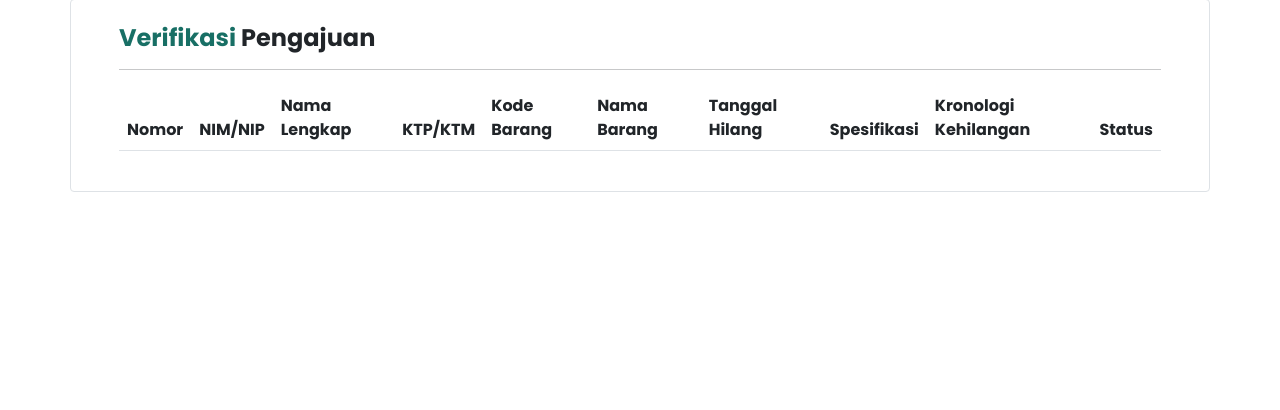
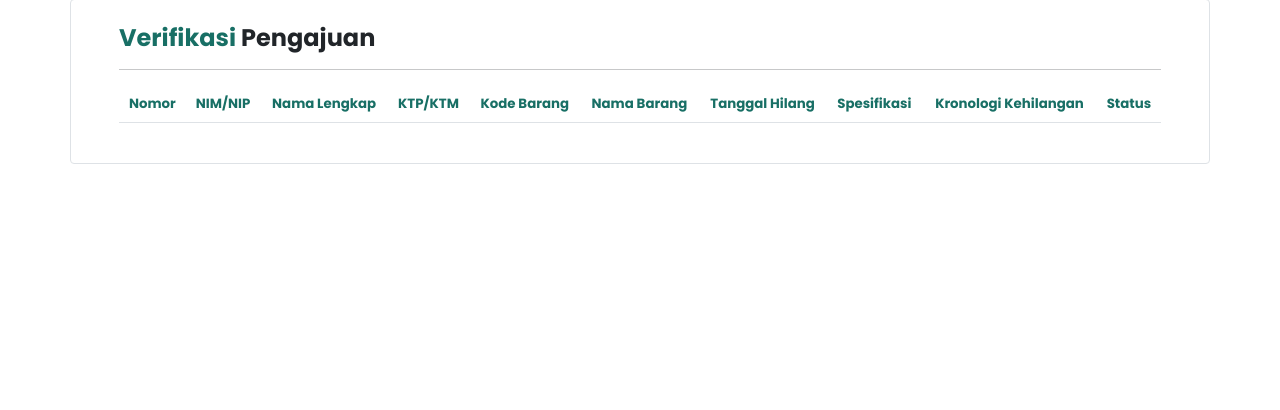
Before and after one commit to adeliadeswita/TBWebP_CariSiniUPNVJ, a PHP site: page /verifikasi.php in a window 1280 px wide. Shown: the part 87-497 px from the top of the page. Run offline with PHP 8.4, Linux system fonts and the light colour scheme; data that the repository does not hold is empty.

Commit message:
update verifikasi admin eksternal css
update lagi tadi yang belum keubah terkait status yang tampil yang belum terverifikasi saja

```diff
--- a/verifikasi.php
+++ b/verifikasi.php
@@ -39,25 +39,25 @@
 
                 <div class="table-responsive">
                     <table class="table table-striped">
-                        <thead>
+                        <thead class="kolom">
                             <tr>
-                                <th class="custom-th" scope="col">Nomor</th>
-                                <th class="custom-th" scope="col">NIM/NIP</th>
-                                <th class="custom-th" scope="col">Nama Lengkap</th>
-                                <th class="custom-th" scope="col">KTP/KTM</th>
-                                <th class="custom-th" scope="col">Kode Barang</th>
-                                <th class="custom-th" scope="col">Nama Barang</th>
-                                <th class="custom-th" scope="col">Tanggal Hilang</th>
-                                <th class="custom-th" scope="col">Spesifikasi</th>
-                                <th class="custom-th" scope="col">Kronologi Kehilangan</th>
-                                <th class="custom-th" scope="col">Status</th>
+                                <th scope="col">Nomor</th>
+                                <th scope="col">NIM/NIP</th>
+                                <th scope="col">Nama Lengkap</th>
+                                <th scope="col">KTP/KTM</th>
+                                <th scope="col">Kode Barang</th>
+                                <th scope="col">Nama Barang</th>
+                                <th scope="col">Tanggal Hilang</th>
+                                <th scope="col">Spesifikasi</th>
+                                <th scope="col">Kronologi Kehilangan</th>
+                                <th scope="col">Status</th>
                             </tr>
                         </thead>
                         <tbody class="isi">
                             <?php
                             include("koneksi.php");
 
-                            $query = "SELECT * FROM pengajuan";
+                            $query = "SELECT * FROM pengajuan WHERE status = 'Belum Terverifikasi'";
                             $result = mysqli_query($koneksi, $query);
 
                             if(!$result){
```
